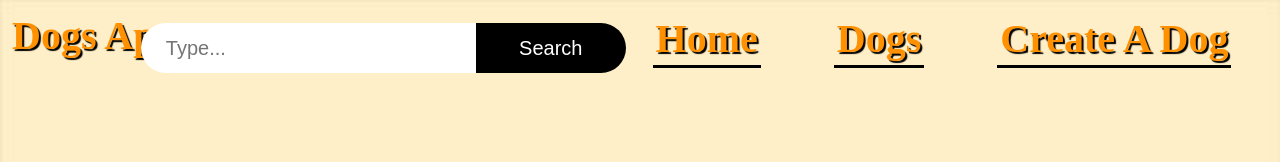
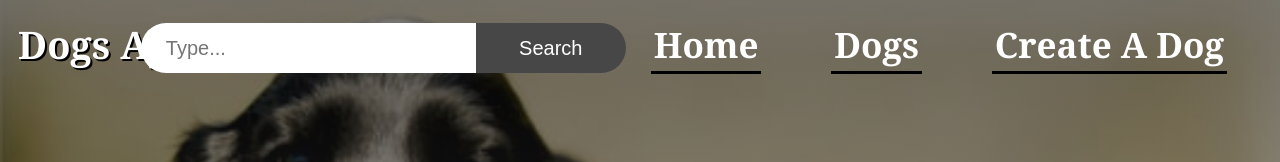
Before and after one commit to rociojalil/PI-Dogs, a React (Create React App) app in the folder PI-Dogs/client/: page /home in a window 1280 px wide. Shown: the top 162 px of the page. Built offline with nearby package versions, Linux system fonts and the light colour scheme; no server answers.

Commit message:
visual changes

```diff
--- a/PI-Dogs/client/src/components/Buscador.module.css
+++ b/PI-Dogs/client/src/components/Buscador.module.css
@@ -35,11 +35,11 @@
     border: none;
     outline: none;
     cursor: pointer;
-    background: black;
-    color: white;
+    background: rgb(71, 71, 71);
+    color: rgb(255, 255, 255);
 }
 .input[type="submit"]:hover {
-    background: grey;
+    background: rgb(0, 0, 0);
     opacity: 1;
 }
 
--- a/PI-Dogs/client/src/components/Home.module.css
+++ b/PI-Dogs/client/src/components/Home.module.css
@@ -4,7 +4,8 @@
 } */
 
 .main {
-    background: url(../img/este.jpg);
+    background-image: linear-gradient(to top, rgba(150, 150, 150, 0.404) 0%, #00000085 100%), url(../img/final.jpg);
+    /* background: url(../img/otra.jpg); */
     background-repeat: no-repeat;
     background-size: cover;
     min-height: 100vh;
--- a/PI-Dogs/client/src/components/Nav.jsx
+++ b/PI-Dogs/client/src/components/Nav.jsx
@@ -5,15 +5,15 @@ import Buscador from './Buscador'
 function Nav() {
     return (
         <div className={styles.navBar}>
-            <div className={styles.logo}>
+            <div className={styles.dogApp}>
                 <p>Dogs App</p>
                 {/* <i class="fas fa-paw"></i> */}
-            </div>
-            <ul className={styles.navigation}>
+            </div >
+            <ol className={styles.navigation}>
                 <li><a href="/">Home</a></li>
                 <li><a href="/home">Dogs</a></li>
                 <li><a href="/createBreed">Create A Dog</a></li>
-            </ul>
+            </ol>
             <div className={styles.buscador}>
                 <Buscador />
             </div>
--- a/PI-Dogs/client/src/components/Nav.module.css
+++ b/PI-Dogs/client/src/components/Nav.module.css
@@ -1,37 +1,45 @@
+/* *{
+    margin: 0;
+    padding: 0;
+} */
 .navBar {
     display: grid;
     grid-template-areas: "logo buscador nav";
     /* background-color: #ff9100; */
     /* border-bottom: 4px solid #ff9100; */
-    padding: 12px;
+    padding: 18px;
+    /* background-color:  rgba(0, 0, 0, 0.397); */
 }
 
-.logo {
+
+.dogApp {
     grid-area: logo;
     display: flex;
+    font-family: Georgia, serif;
 }
 
-.logo i{
-    font-size: 40px;
+.dogApp i{
+    font-size: 20px;
     color: #000000;
-    text-shadow: 2px 2px 1px #ff9100;
+    text-shadow: 2px 2px 1px #000000;
     margin-top: 10px;
+
 }
 
-.logo p {
-    font-size: 40px;
+.dogApp p {
+    font-size: 38px;
     font-weight: bold;
     justify-content: flex-start;
-     color: #ff9100;
-    /* text-shadow: 2px 2px #000000; */
-    /* color: #ffffff; */
-    text-shadow: 2px 2px 1px #000000;
+     color: #ffffff;
+    text-shadow: 2px 2px #000000;
+    color: #ffffff;
 }
 
 .navigation {
     grid-area: nav;
     display: flex;
     justify-content: space-evenly;
+    font-family: Georgia, serif;
 }
 
 .navigation li {
@@ -44,21 +52,20 @@
 
 .navigation li a {
     text-align: center;
-    font-size: 40px;
+    font-size: 35px;
     text-decoration: none;
     margin: auto;
-    color: #ff9100;
-    text-shadow: 2px 2px 1px #000000;
+    color: #ffffff;
+
     font-weight: bold;
     transition: color, text-shadow 250ms;
 }
 
 .navigation li a:hover {
     color: #000000;
-    text-shadow: 2px 2px 1px #ff9100;
 }
 
-.buscador {
+/* .buscador {
     grid-area: buscador;
     margin: auto;
-}
+}  */
```
Also changed, not shown: PI-Dogs/client/src/components/Buscador.jsx (+0 -19 lines).
